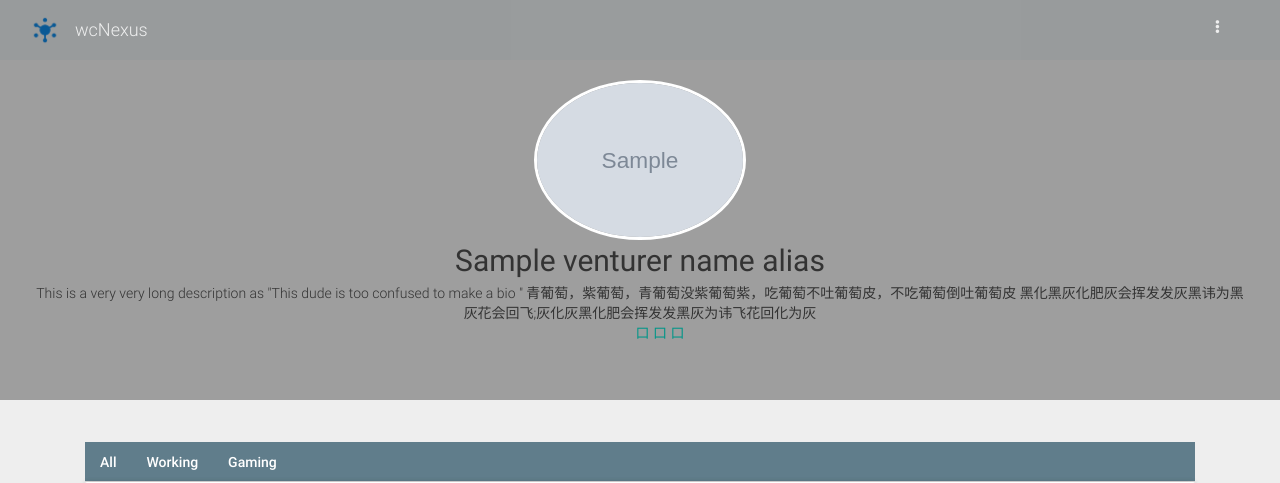
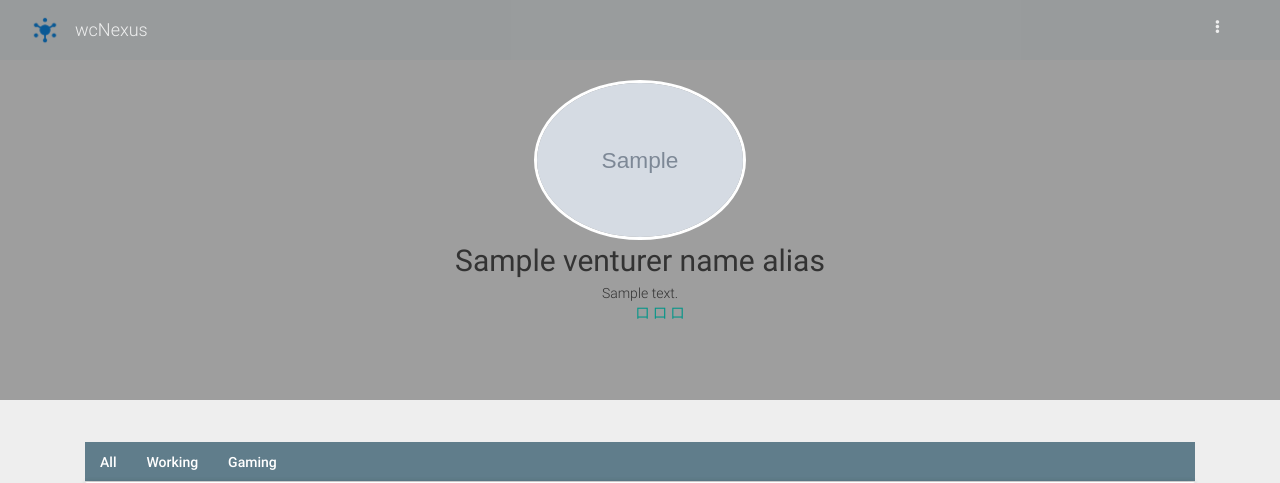
Before and after one commit to valorad/wcnexus.com, a Django app: template venturer/templates/venturer/venturer.html in a window 1280 px wide. Shown: the top 483 px of the page. Run offline with Django 3.2, Linux system fonts and the light colour scheme; the template is opened without the code that fills it: most values are stand-ins (such as "Sample title", 1, 10 or a date in 2020); grey boxes marked "Sample" are stand-in pictures; some libraries are stand-ins or nearby versions.

Commit message:
* sync venturer bio

```diff
--- a/venturer/templates/venturer/venturer.html
+++ b/venturer/templates/venturer/venturer.html
@@ -20,9 +20,7 @@
           <span>{{ venturerNameAlias }}</span>
         </div>
         <div class="col-xs-12">
-          This is a very very long description as "This dude is too confused to make a bio "
-          青葡萄，紫葡萄，青葡萄没紫葡萄紫，吃葡萄不吐葡萄皮，不吃葡萄倒吐葡萄皮
-          黑化黑灰化肥灰会挥发发灰黑讳为黑灰花会回飞;灰化灰黑化肥会挥发发黑灰为讳飞花回化为灰
+          {{ venturerShortBio }}
         </div>
         <div class="col-xs-12" id="divHSocial">
           <ul>
--- a/venturer/views.py
+++ b/venturer/views.py
@@ -21,6 +21,8 @@ def loadVenturer(request, venturerName):
 	venturerAvatar = getAvatar(venturerID)
 	# sync name alias
 	venturerNameAlias = getNameAlias(venturerID)
+	# sync short bio
+	venturerShortBio = getShortBio(venturerID)
 	mediapath = settings.MEDIA_URL
 
 	return render(request, "venturer/venturer.html", locals())
@@ -45,5 +47,7 @@ def getAvatar(venturerId):
 		return "ERROR_AVATAR_NOT_EXIST"
 
 def getNameAlias(venturerId):
+	return venturerDetail.objects.get(venturer=venturerId).alias
 
-	return venturerDetail.objects.get(venturer=venturerId).alias
+def getShortBio(venturerId):
+	return venturerDetail.objects.get(venturer=venturerId).shortBio
```
